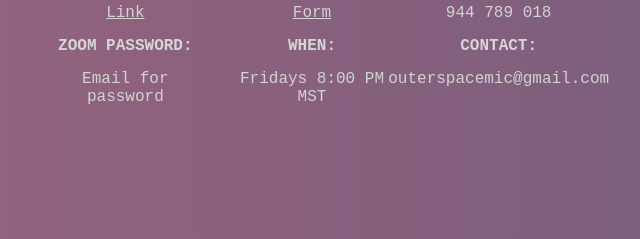
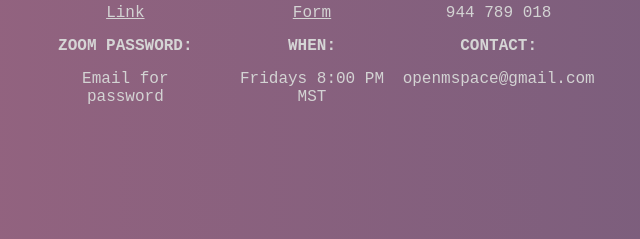
Before and after one commit to SpaceTrev/poetry-open-mic, a plain HTML site: page index.html in a window 1280 px wide. Shown: the part 574-813 px from the top of the page, 336-976 px from the left. Drawn offline with Linux system fonts and the light colour scheme.

Commit message:
changed email

```diff
--- a/index.html
+++ b/index.html
@@ -44,7 +44,7 @@
           <h4 class="info-list-header5">When:</h4>
           <p class="list-items info-list-item5">Fridays 8:00 PM MST</p>
           <h4 class="info-list-header6">Contact:</h4>
-          <p class="list-items info-list-item6">outerspacemic@gmail.com</p>
+          <p class="list-items info-list-item6">openmspace@gmail.com</p>
         </div>
       </div>
     </div>
```
